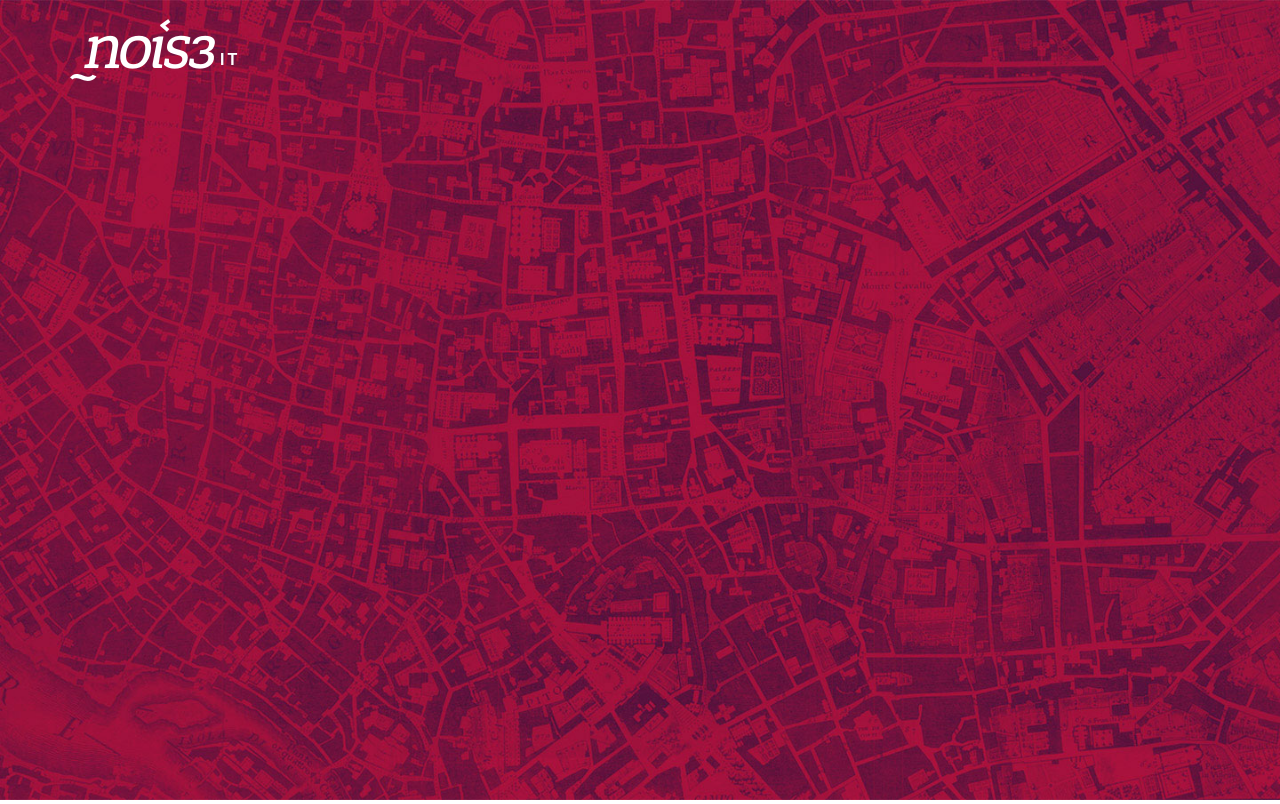
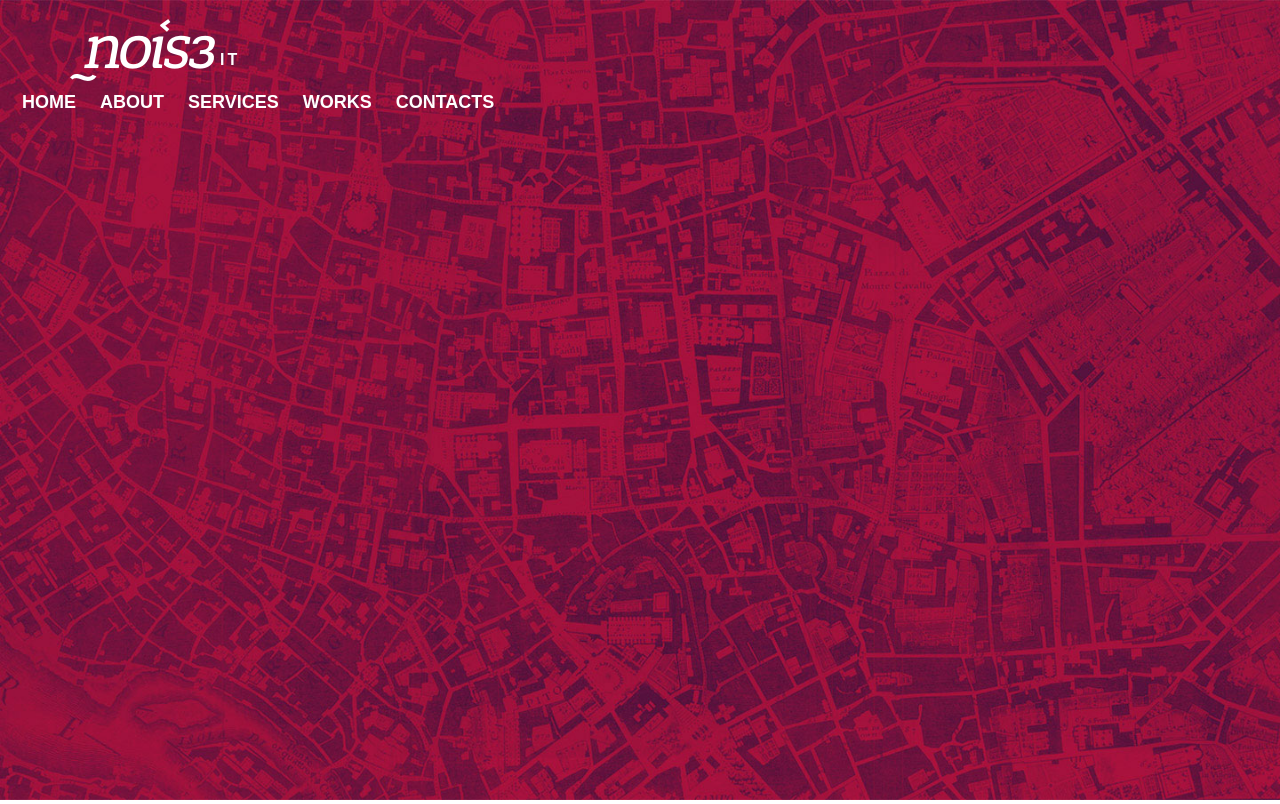
Before and after one commit to scapp281/Website-s-Day, a plain HTML site: page Nois3/index.html in a window 1280 px wide. Drawn offline with Linux system fonts and the light colour scheme.

Commit message:
add nav bar

```diff
--- a/Nois3/index.html
+++ b/Nois3/index.html
@@ -3,10 +3,10 @@
 
 <head>
   <meta charset="utf-8">
-  <title></title>
-  <link rel="stylesheet" href="style.css">
+  <title>we are nois3 | digital design thinking</title>
   <link rel="stylesheet" href="normalize.css">
   <link rel="stylesheet" href="nois3.css">
+  <link rel="stylesheet" href="style.css">
 </head>
 
 <body>
@@ -25,8 +25,17 @@
             <a href="https://www.nois3.it/" title="Italiano">it</a>
           </div>
         </div>
+        <nav>
+          <ul>
+            <li><a href="https://www.nois3.it/en/">Home</a></li>
+            <li><a href="https://www.nois3.it/en/about/">About</a></li>
+            <li><a href="https://www.nois3.it/en/services/">Services</a></li>
+            <li><a href="https://www.nois3.it/en/works/">Works</a></li>
+            <li><a href="https://www.nois3.it/en/contacts/">Contacts</a></li>
+          </ul>
+        </nav>
+      </header>
 
-      </header>
     </div>
   </div>
   </div>
--- a/Nois3/style.css
+++ b/Nois3/style.css
@@ -2,27 +2,33 @@ html {
   margin: 0;
   padding: 0;
 }
-.large-hero{
+
+.large-hero {
   position: relative;
 }
-.large-hero img{
+
+.large-hero img {
   width: 100%;
   height: auto%;
 }
-.large-hero__content{
+
+.large-hero__content {
   position: absolute;
   top: 0;
   left: 0;
 }
-header{
+
+.large-hero__content header {
   margin: 20px 20px;
 }
+
 header a span.logo {
   font-size: 62px;
   margin: 80px 0 0 0;
   color: #fff;
   display: inline;
 }
+
 header a span.logo .icon-nois3 {
   position: relative;
 }
@@ -32,6 +38,7 @@ header .switcher {
   top: 50px;
   left: 220px;
 }
+
 header .switcher a {
   font-weight: 700;
   text-decoration: none;
@@ -41,22 +48,33 @@ header .switcher a {
   font-size: 16px;
   line-height: 20px;
 }
-.brand{
+
+header div.brand {
   margin-left: 50px;
 }
-.icon-nois3 {
-    text-indent: -999999px;
-    position: relative;
-    display: inline-block;
+
+nav, nav ul{
+  display: inline;
 }
-[class^="icon-"], [class*=" icon-"] {
-    font-family: 'icon-nois3';
-    speak: none;
-    font-style: normal;
-    font-weight: normal;
-    font-variant: normal;
-    text-transform: none;
-    line-height: 1;
-    -webkit-font-smoothing: antialiased;
-    -moz-osx-font-smoothing: grayscale;
+
+/*NAV*/
+
+nav ul li {
+  float: left;
+  padding-right: 20px;
+  list-style: none;
+  text-transform: uppercase;
 }
+
+nav ul li a {
+  font-size: 18px;
+  font-weight: 600;
+  color: #fff;
+  text-decoration: none;
+  padding: 2px;
+}
+
+nav ul li a:hover {
+  border: 1px solid #fff;
+  border-radius: 2px;
+}
```
Lines whose indentation alone changed are shown as unchanged.
